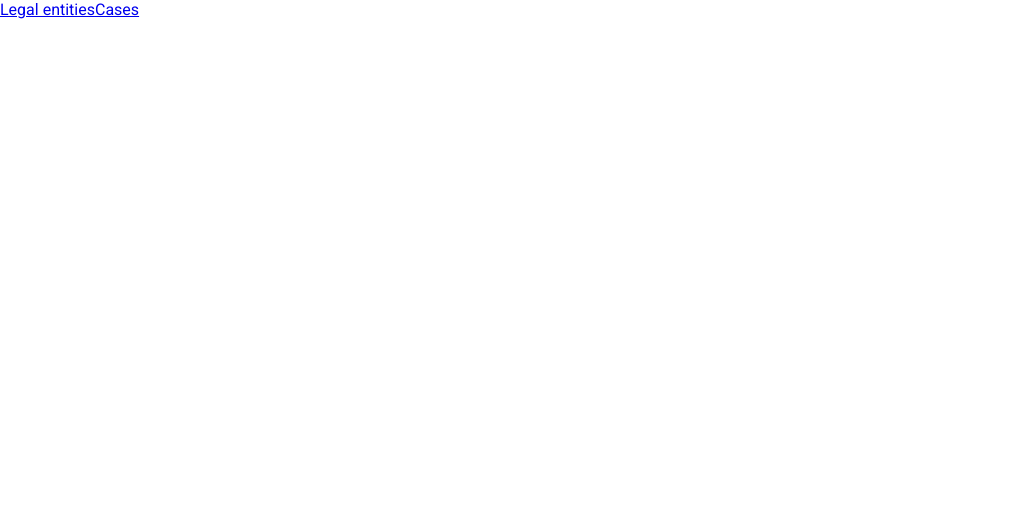
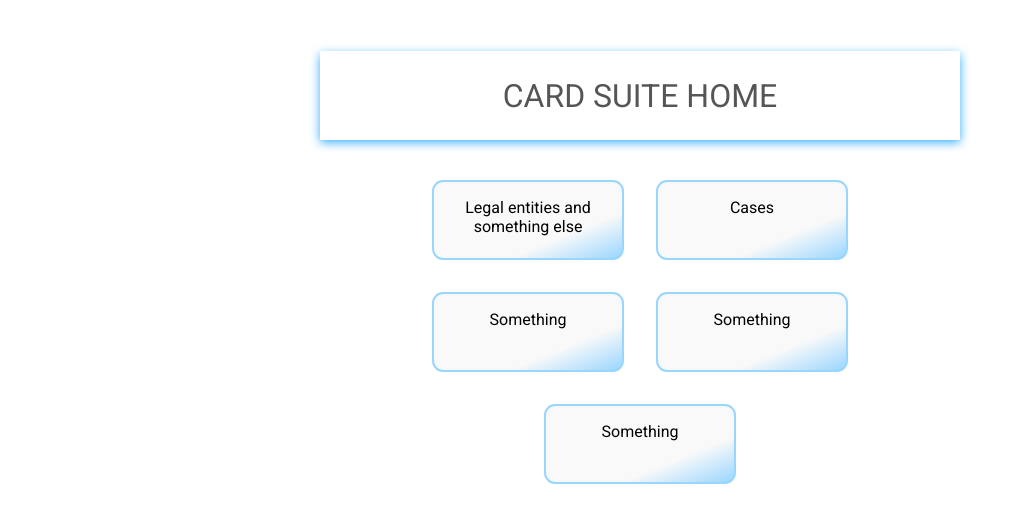
Before and after one commit to evitalv/cs-react, a React (Create React App) app: page / in a window 1280 px wide. Shown: the top 522 px of the page, without its empty margins (0-1030 px from the left). Built offline with nearby package versions, Linux system fonts and the light colour scheme.

Commit message:
Added CSS for the Home screen

```diff
--- a/src/App.css
+++ b/src/App.css
@@ -1,5 +1,20 @@
-.App {
+:root {
+  --home-color-60: hsla(204, 100%, 60%, 1);
+  --home-color-80: hsla(204, 100%, 80%, 1);
+}
+h1 {
   text-align: center;
+  margin: 1.6em auto 0 auto;
+  padding: .8em;
+  font-size: 200%;
+  font-weight: normal;
+  color: #555;
+  text-transform: uppercase;
+  /* border-bottom: 4px hsla(204, 100%, 60%, 1) solid; */
+  box-shadow: 0 .1em .3em var(--home-color-60);
+}
+a {
+  text-decoration: none;
 }
 
 .App-logo {
@@ -40,3 +55,33 @@ tr:focus {
 td {
   padding: 8px;
 }
+#home-main {
+  background-color: #fff;
+  margin: 0 auto;
+  width: 50%;
+  min-width: 400px;
+}
+#home-main div {
+  /* border: 1px solid; */
+  text-align: center;
+  margin-top: 1.5em;
+  display: flex;
+  /* align-items: center; */
+  justify-content: center;
+  /* height: 100vh; */
+  flex-flow: row wrap;
+}
+#home-main a {
+  margin: 1em;
+  border: 2px solid var(--home-color-80);
+  padding: 1em;
+  /* display: inline-block; */
+  /* width: 12em; */
+  height: 5em;
+  flex: 0 1 12em;
+  /* vertical-align: middle; */
+  color: #000;
+  /* background-color: #f9f9f9; */
+  background-image: linear-gradient(to bottom right, #f9f9f9 70%, var(--home-color-80));
+  border-radius: .7em;
+}
--- a/src/index.css
+++ b/src/index.css
@@ -1,9 +1,12 @@
+@import url('https://fonts.googleapis.com/css?family=Roboto');
 body {
   margin: 0;
   padding: 0;
-  font-family: "Roboto", Verdana, sans-serif;
+  font-family: 'Roboto', Verdana, sans-serif;
   -webkit-font-smoothing: antialiased;
   -moz-osx-font-smoothing: grayscale;
+  font-size: 16px;
+  background-color: #fff;
 }
 
 html {
--- a/src/views/Home.js
+++ b/src/views/Home.js
@@ -1,12 +1,20 @@
 import React from "react";
-import {BrowserRouter, Route, Link, Switch} from "react-router-dom";
+import {Link} from "react-router-dom";
 
 function Home() {
   return (
-    <section>
-      <Link to="/legal-entities">Legal entities</Link>
-      <Link to="/cases">Cases</Link>
-    </section>
+    <React.Fragment>
+      <section id="home-main">
+        <h1>Card Suite Home</h1>
+        <div>
+          <Link to="/legal-entities">Legal entities and something else</Link>
+          <Link to="/cases">Cases</Link>
+          <Link to="/cases">Something</Link>
+          <Link to="/cases">Something</Link>
+          <Link to="/cases">Something</Link>
+        </div>
+      </section>
+      </React.Fragment>
   );
 }
 
```
